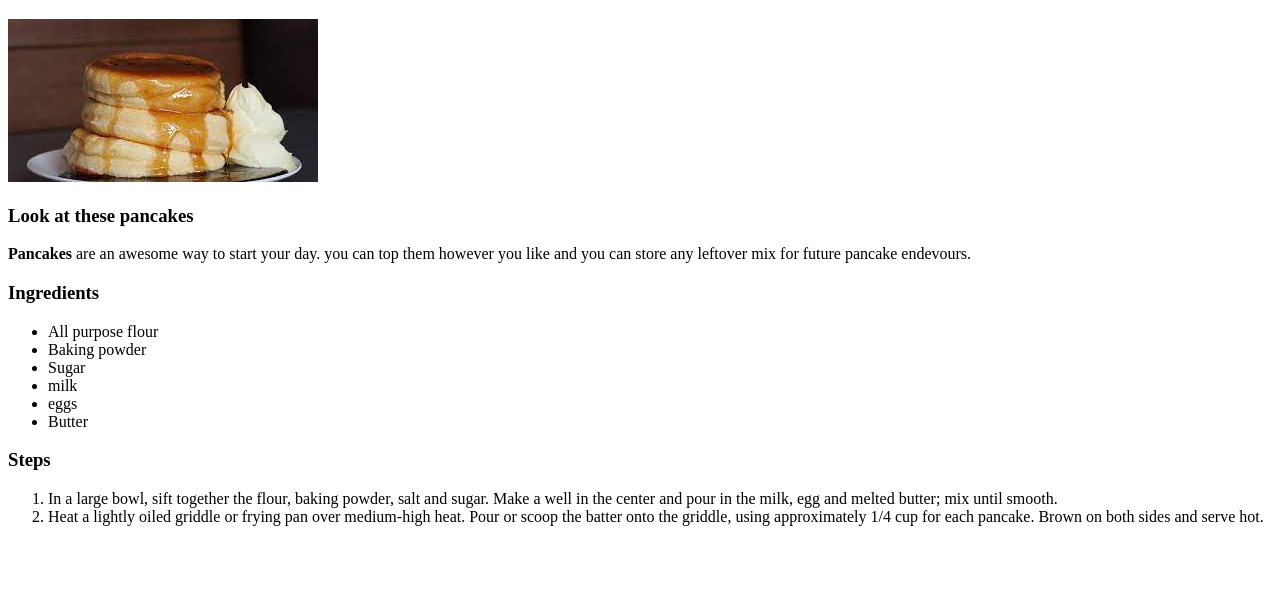
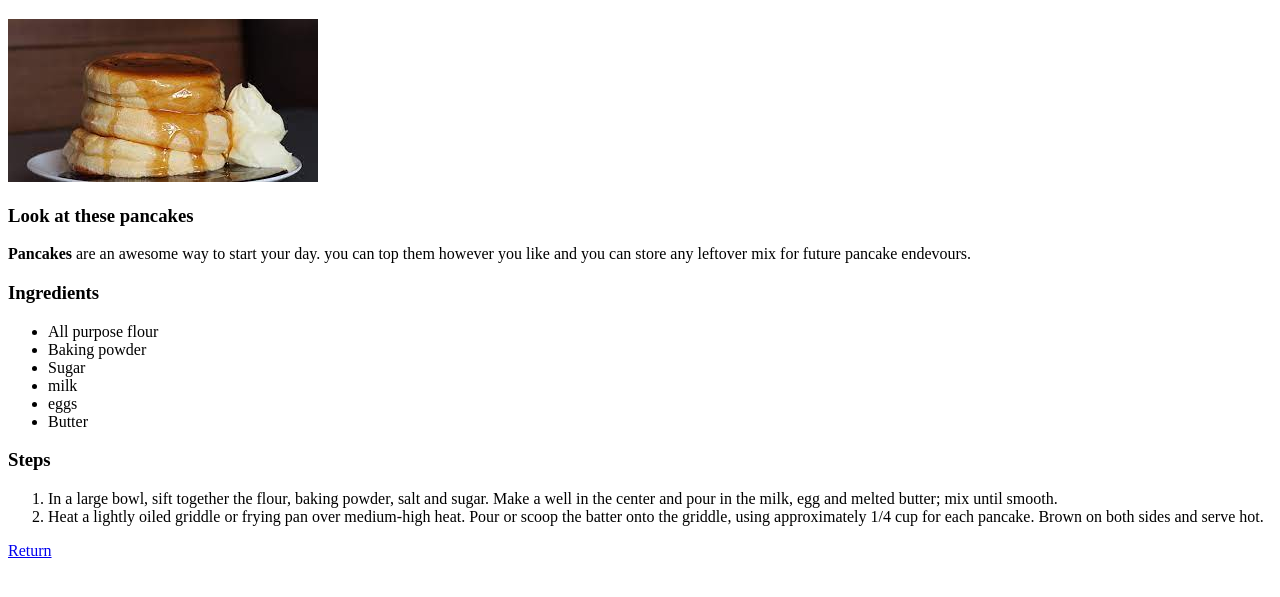
Before and after one commit to tomevansbain/odin-recipes, a plain HTML site: page recipes/pancakes.html in a window 1280 px wide. Shown: the part 61-658 px from the top of the page. Drawn offline with Linux system fonts and the light colour scheme.

Commit message:
create steak.html and lasagna.html

```diff
--- a/recipes/pancakes.html
+++ b/recipes/pancakes.html
@@ -41,4 +41,6 @@
                  each pancake. Brown on both sides and serve hot.</li>
 
         </ol>
+
+        <a href="../index.html">Return</a>
     </body>
```
Also changed, not shown: recipes/lasagna.html (added), recipes/steak.html (added).
